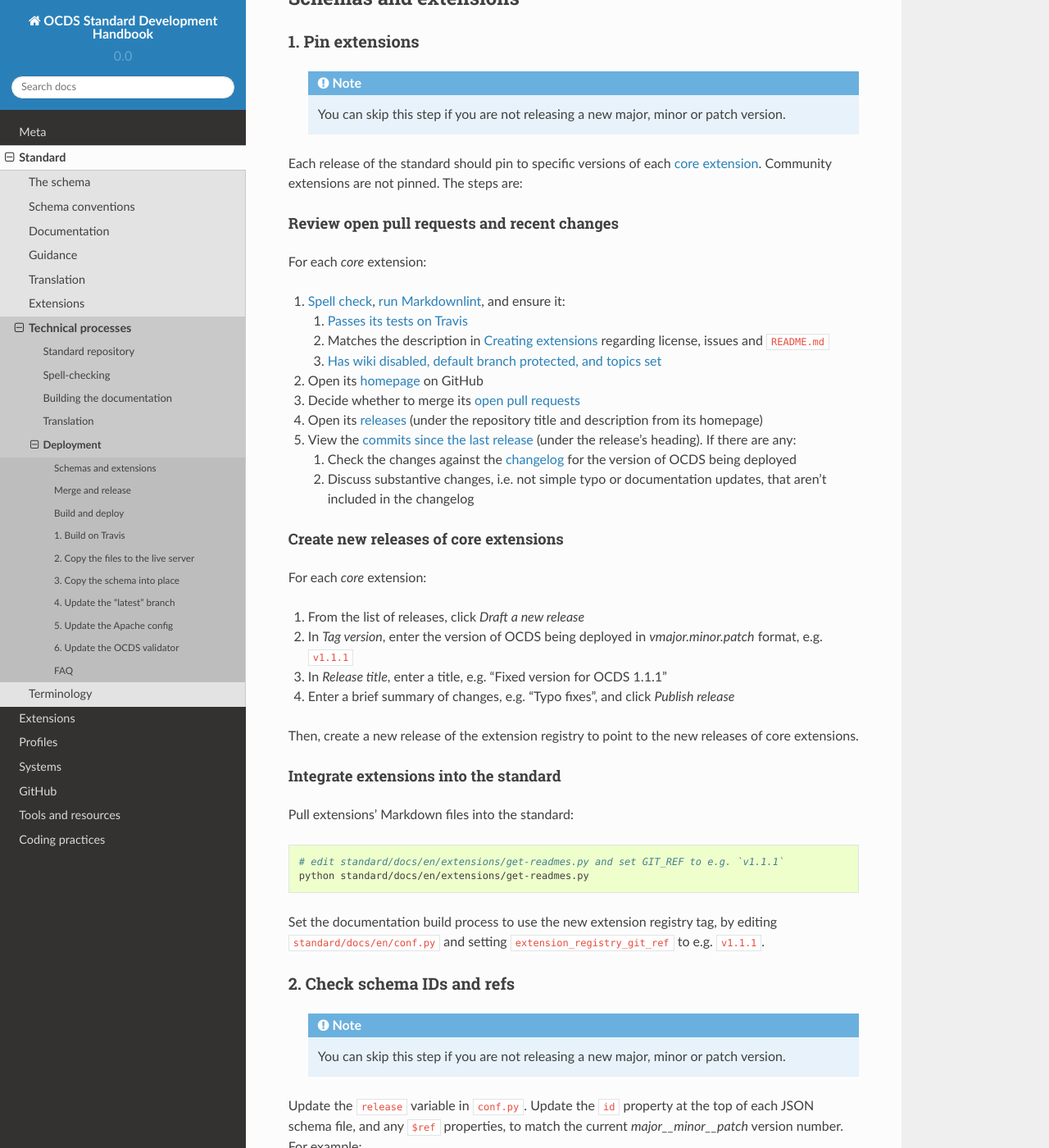
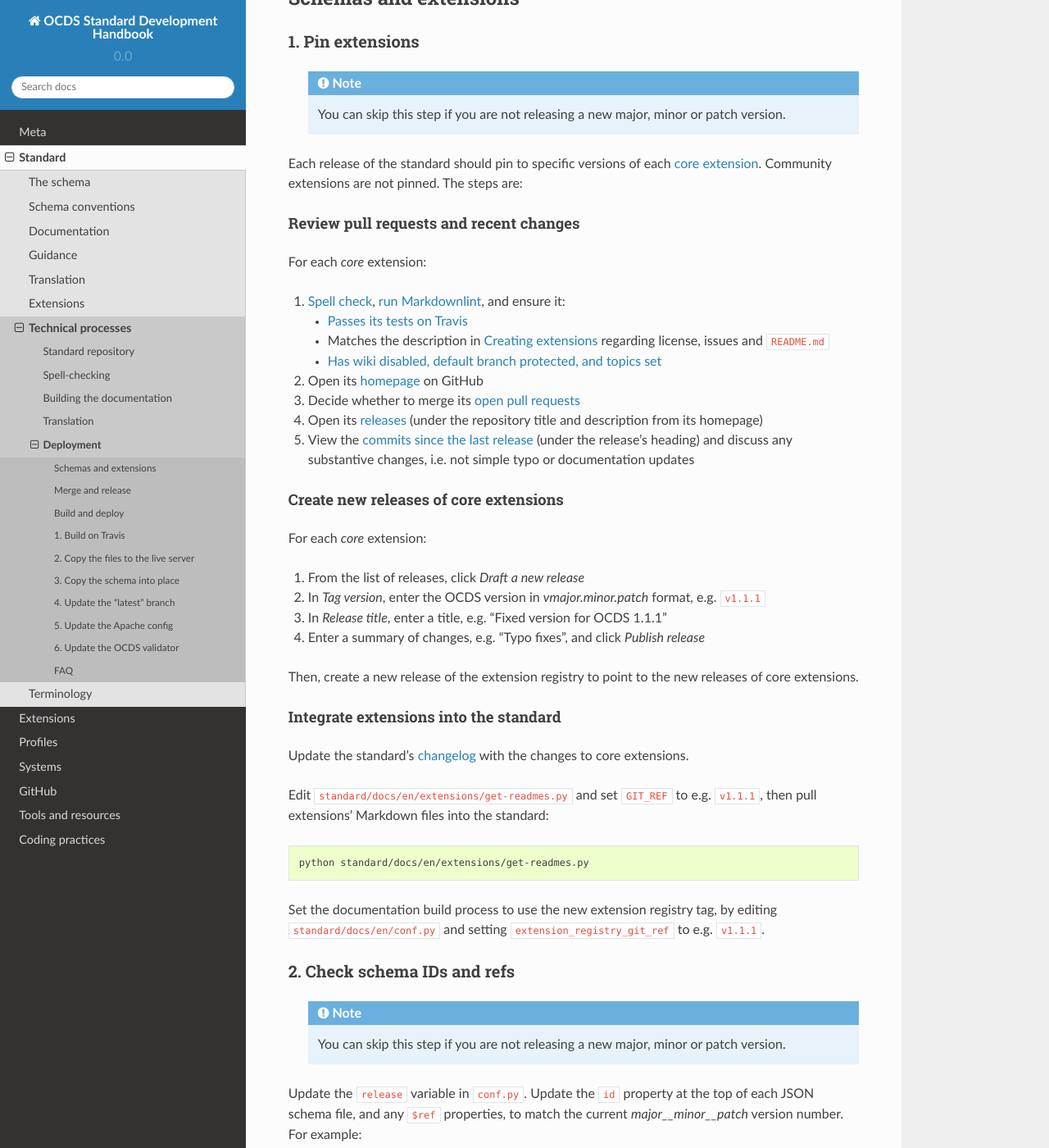
Before and after one commit to open-contracting/standard-development-handbook, a Sphinx documentation site: the page built from docs/standard/technical/deployment.md, in a window 1280 px wide and 1400 px high, scrolled down 395 px. Shown: the whole window at 82% size. Built offline with Sphinx 7.4.7 and the Read the Docs theme 2.0.0, drawn with Linux system fonts in a browser that asks for light colours.

Commit message:
Small edits to deployment docs

````diff
--- a/docs/standard/technical/deployment.md
+++ b/docs/standard/technical/deployment.md
@@ -19,38 +19,37 @@ For changes to the theme only, start from [Build](#build).
 
 Each release of the standard should pin to specific versions of each [core extension](http://standard.open-contracting.org/latest/en/extensions/#core-extensions). Community extensions are not pinned. The steps are:
 
-#### Review open pull requests and recent changes
+#### Review pull requests and recent changes
 
 For each *core* extension:
 
 1. [Spell check](http://ocds-standard-development-handbook.readthedocs.io/en/latest/standard/technical/spellcheck/), [run Markdownlint](http://ocds-standard-development-handbook.readthedocs.io/en/latest/coding/#linting), and ensure it:
-    1. [Passes its tests on Travis](https://github.com/open-contracting/standard-maintenance-scripts#tests)
-    1. Matches the description in [Creating extensions](../../../extensions) regarding license, issues and `README.md`
-    1. [Has wiki disabled, default branch protected, and topics set](https://github.com/open-contracting/standard-maintenance-scripts#change-github-repository-configuration)
+    * [Passes its tests on Travis](https://github.com/open-contracting/standard-maintenance-scripts#tests)
+    * Matches the description in [Creating extensions](../../../extensions) regarding license, issues and `README.md`
+    * [Has wiki disabled, default branch protected, and topics set](https://github.com/open-contracting/standard-maintenance-scripts#change-github-repository-configuration)
 1. Open its [homepage](https://github.com/open-contracting/ocds_lots_extension) on GitHub
 1. Decide whether to merge its [open pull requests](https://github.com/open-contracting/ocds_lots_extension/pulls)
 1. Open its [releases](https://github.com/open-contracting/ocds_lots_extension/releases) (under the repository title and description from its homepage)
-1. View the [commits since the last release](https://github.com/open-contracting/ocds_lots_extension/compare/v1.1...master) (under the release's heading). If there are any:
-    1. Check the changes against the [changelog](http://standard.open-contracting.org/latest/en/schema/changelog/#changelog) for the version of OCDS being deployed
-    1. Discuss substantive changes, i.e. not simple typo or documentation updates, that aren't included in the changelog
+1. View the [commits since the last release](https://github.com/open-contracting/ocds_lots_extension/compare/v1.1...master) (under the release's heading) and discuss any substantive changes, i.e. not simple typo or documentation updates
 
 #### Create new releases of core extensions
 
 For each *core* extension:
 
 1. From the list of releases, click *Draft a new release*
-1. In *Tag version*, enter the version of OCDS being deployed in *vmajor.minor.patch* format, e.g. `v1.1.1`
+1. In *Tag version*, enter the OCDS version in *vmajor.minor.patch* format, e.g. `v1.1.1`
 1. In *Release title*, enter a title, e.g. "Fixed version for OCDS 1.1.1"
-1. Enter a brief summary of changes, e.g. "Typo fixes", and click *Publish release*
+1. Enter a summary of changes, e.g. "Typo fixes", and click *Publish release*
 
 Then, create a new release of the extension registry to point to the new releases of core extensions.
 
 #### Integrate extensions into the standard
 
-Pull extensions' Markdown files into the standard:
+Update the standard's [changelog](http://standard.open-contracting.org/latest/en/schema/changelog/#changelog) with the changes to core extensions.
+
+Edit `standard/docs/en/extensions/get-readmes.py` and set `GIT_REF` to e.g. `v1.1.1`, then pull extensions' Markdown files into the standard:
 
 ```bash
-# edit standard/docs/en/extensions/get-readmes.py and set GIT_REF to e.g. `v1.1.1`
 python standard/docs/en/extensions/get-readmes.py
 ```
 
````
